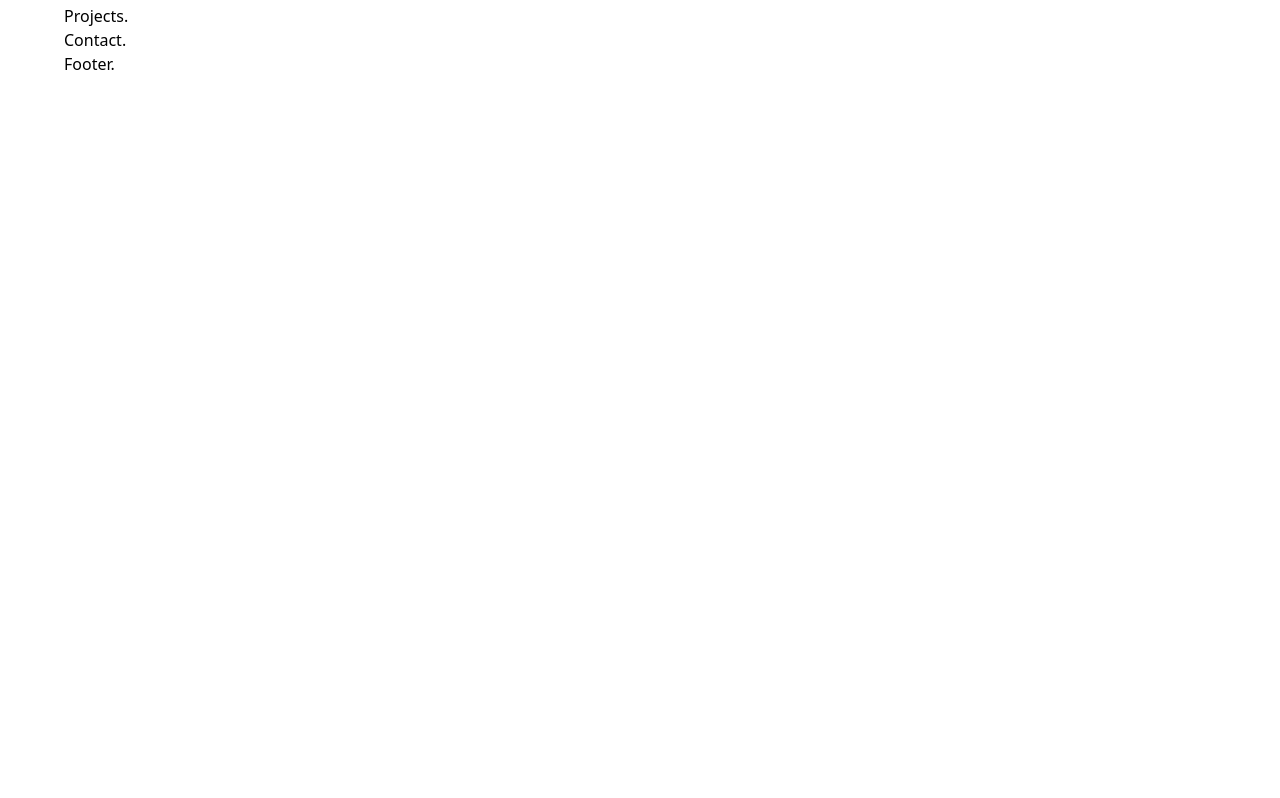
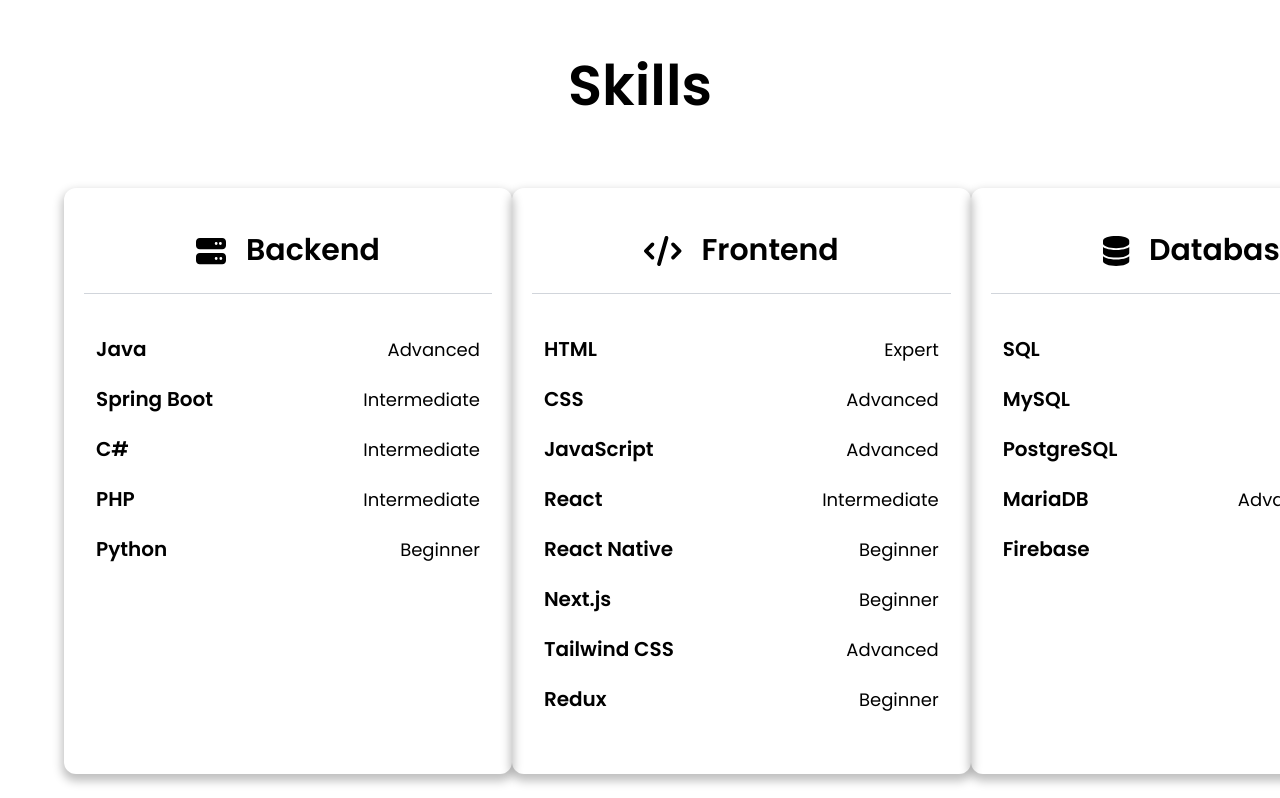
Before and after one commit to itsDaiton/portfolio, a React (Vite) app: page / in a window 1280 px wide. Shown: the part 1662-2460 px from the top of the page. Before the commit the page ends 1738 px from the top, so only its background shows below. Built offline with nearby package versions, Linux system fonts and the light colour scheme.

Commit message:
skills section

```diff
--- a/src/components/About.jsx
+++ b/src/components/About.jsx
@@ -12,6 +12,7 @@
           <div className='flex flex-row justify-between items-center'>
             <p className='font-normal text-[18px] w-[40%] text-justify leading-[36px]'>
               I'm a university student currently studying Applied Informatics at Prague University of Economics and Business.
+              I got into coding when I was 15, in my high school class and have been loving it ever since.
               I'm focused on learning and exploring frontend technologie and development (mainly React).
               In my free time I like to code, play video games and watch TV shows. As a sports hobbies I love working out, cycling and skiing.
               I'm currently looking for a frontend developer junior job.
--- a/src/components/Skills.jsx
+++ b/src/components/Skills.jsx
@@ -1,9 +1,65 @@
+import { faCode, faDatabase, faServer } from '@fortawesome/free-solid-svg-icons'
+import { FontAwesomeIcon } from '@fortawesome/react-fontawesome'
 import React from 'react'
+import { backend, frontend, database } from '../../utils/data'
 
 const Skills = () => {
   return (
-    <div>
-      Skills.
+    <div className='flex py-6 font-poppins'>
+      <div className='flex w-full'>
+        <div className='flex py-10 justify-center w-full flex-col'>
+          <div className='flex flex-row justify-center'>
+            <h1 className='font-semibold text-[56px]'>Skills</h1>
+          </div>
+          <div className='flex flex-row justify-between py-10'>
+            <div className='button-shadow rounded-xl w-fit px-5 py-5 my-5'>
+              <div className='flex flex-row justify-center items-center space-x-5 text-[30px] px-28 pt-5'>
+                <FontAwesomeIcon icon={faServer}/>
+                <span className='font-semibold'>Backend</span>
+              </div>
+              <div className='flex-grow border-t border-gray-300 mt-5 mb-10'></div>
+              <div className='flex flex-col space-y-5'>
+                {backend.map((item) => (
+                <div className='flex justify-between items-center' key={item.id}>
+                  <p className='font-semibold text-[20px] px-3'>{item.title}</p>
+                  <p className='font-normal text-[18px] px-3'>{item.level}</p>
+                </div>
+                ))}
+              </div>
+            </div>
+            <div className='button-shadow rounded-xl w-fit px-5 py-5 my-5'>
+              <div className='flex flex-row justify-center items-center space-x-5 text-[30px] px-28 pt-5'>
+                <FontAwesomeIcon icon={faCode}/>
+                <span className='font-semibold'>Frontend</span>
+              </div>
+              <div className='flex-grow border-t border-gray-300 mt-5 mb-10'></div>
+              <div className='flex flex-col space-y-5 pb-10'>
+                {frontend.map((item) => (
+                <div className='flex justify-between items-center' key={item.id}>
+                  <p className='font-semibold text-[20px] px-3'>{item.title}</p>
+                  <p className='font-normal text-[18px] px-3'>{item.level}</p>
+                </div>
+                ))}
+              </div>
+            </div>
+            <div className='button-shadow rounded-xl w-fit px-5 py-5 my-5'>
+              <div className='flex flex-row justify-center items-center space-x-5 text-[30px] px-28 pt-5'>
+                <FontAwesomeIcon icon={faDatabase}/>
+                <span className='font-semibold'>Databases</span>
+              </div>
+              <div className='flex-grow border-t border-gray-300 mt-5 mb-10'></div>
+              <div className='flex flex-col space-y-5'>
+                {database.map((item) => (
+                <div className='flex justify-between items-center' key={item.id}>
+                  <p className='font-semibold text-[20px] px-3'>{item.title}</p>
+                  <p className='font-normal text-[18px] px-3'>{item.level}</p>
+                </div>
+                ))}
+              </div>
+            </div>
+          </div>
+        </div>
+      </div>
     </div>
   )
 }
--- a/utils/data.js
+++ b/utils/data.js
@@ -27,15 +27,114 @@
     icon: faClock
   },
   {
-    id: 1,
+    id: 2,
     title: '15+',
     text: 'Completed projects on GitHub.',
     icon: faProjectDiagram
   },
   {
-    id: 1,
+    id: 3,
     title: '10+',
     text: 'Languages and Frameworks experienced.',
     icon: faCode
   },
 ]
+
+export const backend = [
+  {
+    id: 1,
+    title: 'Java',
+    level: 'Advanced'
+  },
+  {
+    id: 2,
+    title: 'Spring Boot',
+    level: 'Intermediate'
+  },
+  {
+    id: 3,
+    title: 'C#',
+    level: 'Intermediate'
+  },
+  {
+    id: 4,
+    title: 'PHP',
+    level: 'Intermediate'
+  },
+  {
+    id: 5,
+    title: 'Python',
+    level: 'Beginner'
+  },
+]
+
+export const frontend = [
+  {
+    id: 1,
+    title: 'HTML',
+    level: 'Expert'
+  },
+  {
+    id: 2,
+    title: 'CSS',
+    level: 'Advanced'
+  },
+  {
+    id: 3,
+    title: 'JavaScript',
+    level: 'Advanced'
+  },
+  {
+    id: 4,
+    title: 'React',
+    level: 'Intermediate'
+  },
+  {
+    id: 5,
+    title: 'React Native',
+    level: 'Beginner'
+  },
+  {
+    id: 6,
+    title: 'Next.js',
+    level: 'Beginner'
+  },
+  {
+    id: 7,
+    title: 'Tailwind CSS',
+    level: 'Advanced'
+  },
+  {
+    id: 8,
+    title: 'Redux',
+    level: 'Beginner'
+  },
+]
+
+export const database = [
+  {
+    id: 1,
+    title: 'SQL',
+    level: 'Advanced'
+  },
+  {
+    id: 2,
+    title: 'MySQL',
+    level: 'Intermediate'
+  },
+  {
+    id: 3,
+    title: 'PostgreSQL',
+    level: 'Intermediate'
+  },
+  {
+    id: 4,
+    title: 'MariaDB',
+    level: 'Advanced Beginner'
+  },
+  {
+    id: 5,
+    title: 'Firebase',
+    level: 'Beginner'
+  },
+]
```
